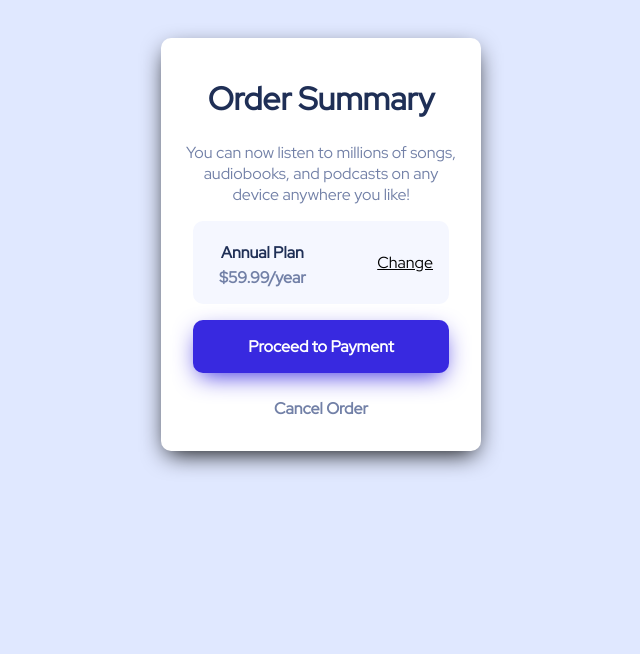
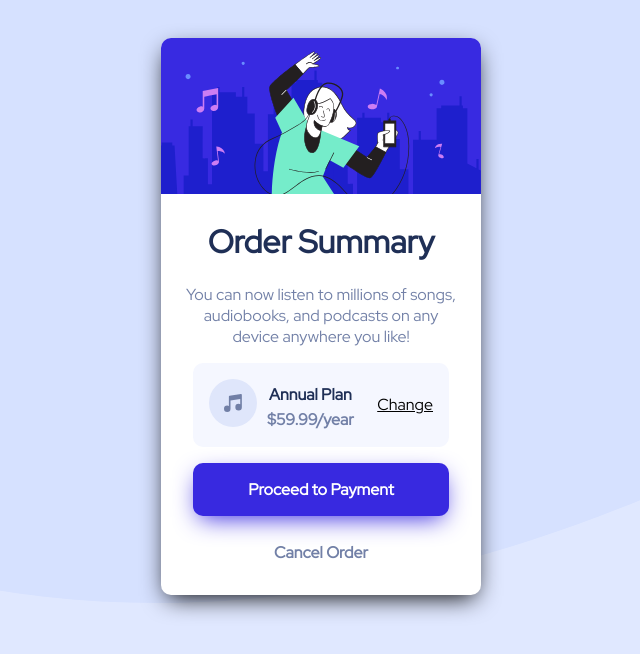
Before and after one commit to DatBoiDarius31/Order-summary-challenge, a plain HTML site: page index.html in a window 1280 px wide. Shown: the whole page, without its empty margins (319-959 px from the left). Drawn offline with Linux system fonts and the light colour scheme; the site is published under a folder, as on GitHub Pages, so addresses that start at the root find nothing.

Commit message:
image glitch
fixed disappearing images

```diff
--- a/index.html
+++ b/index.html
@@ -24,7 +24,7 @@
 
 
     .page {
-      background: url("/images/pattern-background-desktop.svg");
+      background: url("images/pattern-background-desktop.svg");
       background-size: cover;
       background-repeat: no-repeat;
       background-color: hsl(225, 100%, 94%);
@@ -112,8 +112,8 @@
       text-decoration: underline;
     }
 
-    .payment-button{
-      background-color: hsl(245, 75%, 52%) ;
+    .payment-button {
+      background-color: hsl(245, 75%, 52%);
       margin-left: 10%;
       margin-right: 10%;
       padding: 5%;
@@ -130,16 +130,17 @@
       opacity: 0.75;
     }
 
-    .cancel-button:hover{
+    .cancel-button:hover {
       color: black;
       opacity: 0.75;
     }
-    .change-button:hover{
+
+    .change-button:hover {
       color: hsl(245, 75%, 52%);
       opacity: 0.75;
     }
 
-    .cancel-button{
+    .cancel-button {
       margin-left: 10%;
       margin-right: 10%;
       padding: 5%;
@@ -158,7 +159,7 @@
   <div class="wrapper">
 
 
-    <img src="/images/illustration-hero.svg" alt="" class="image">
+    <img src="images/illustration-hero.svg" alt="" class="image">
 
     <div class="content">
 
@@ -177,7 +178,7 @@
 
 
       <div class="plan-container">
-        <div class="music-image"><img src="/images/icon-music.svg" alt=""></div>
+        <div class="music-image"><img src="images/icon-music.svg" alt=""></div>
         <div class="stack">
           <div class="plan-type">Annual Plan
           </div>
```
